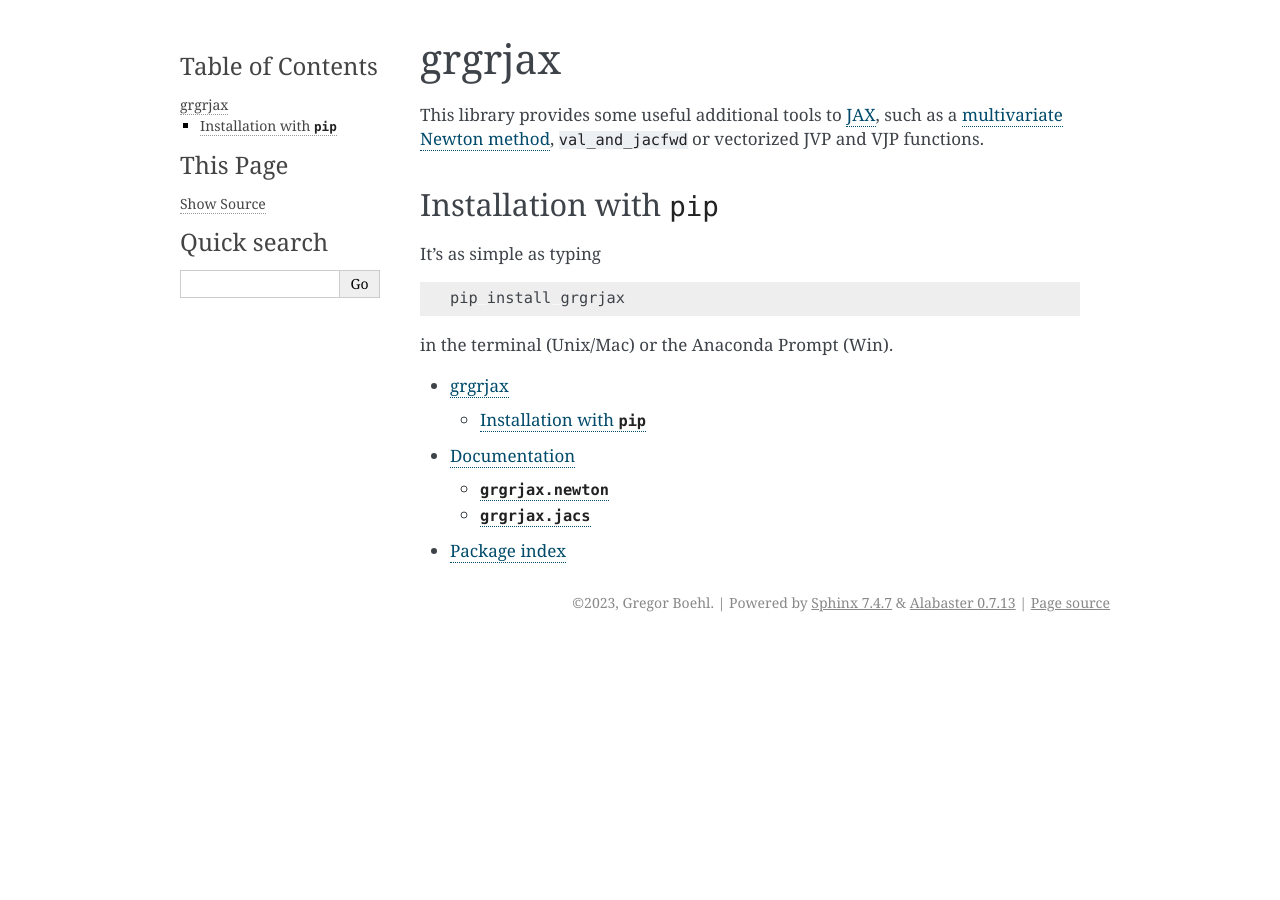
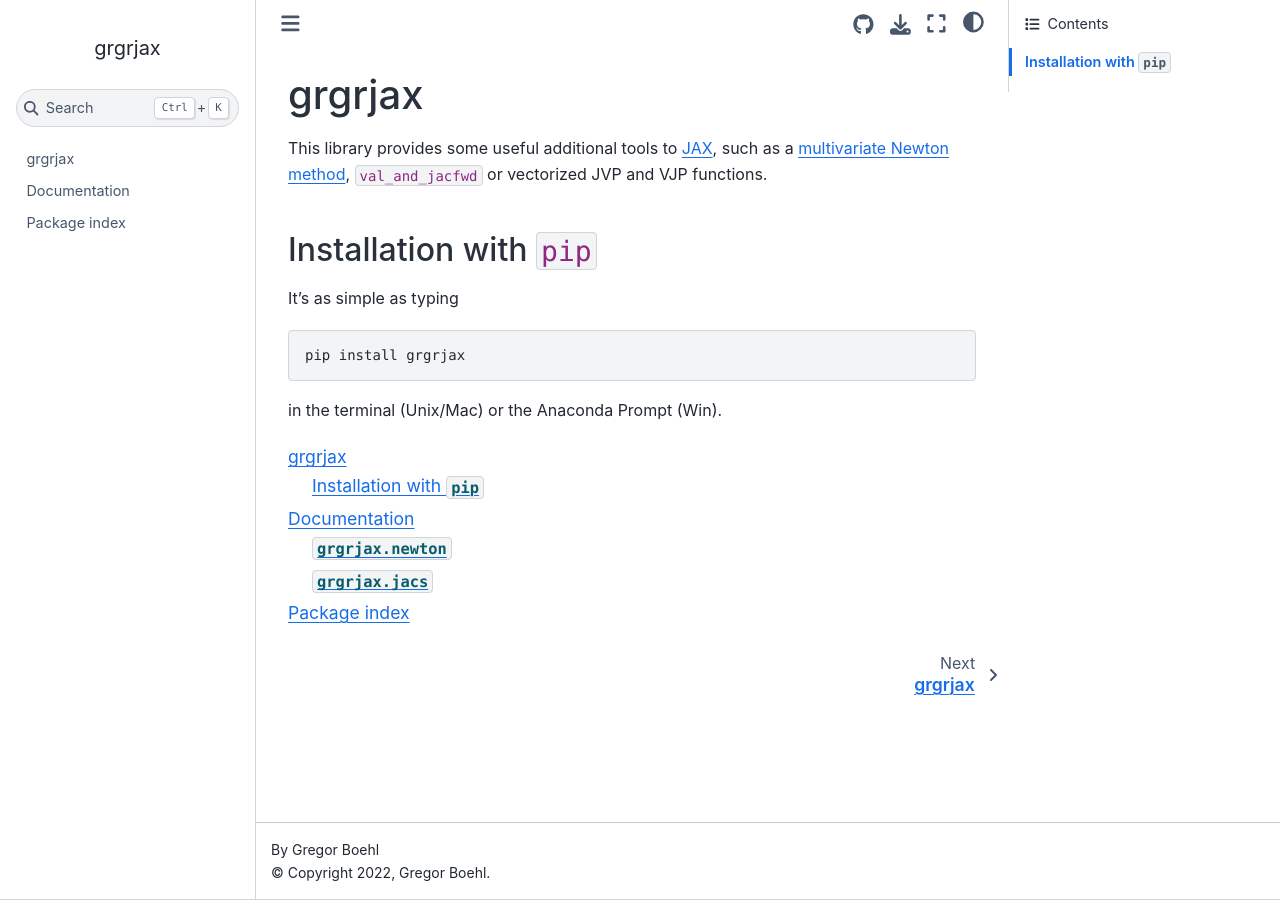
Before and after one commit to gboehl/grgrjax, a Sphinx documentation site: the page built from docs/index.rst, in a window 1280 px wide. Built offline with Sphinx 7.4.7 and the Sphinx Book theme 1.1.4, drawn with Linux system fonts in a browser that asks for light colours.

Commit message:
nicer docs

```diff
--- a/docs/conf.py
+++ b/docs/conf.py
@@ -2,7 +2,7 @@
 #
 # This file only contains a selection of the most common options. For a full
 # list see the documentation:
-# http://www.sphinx-doc.org/en/master/config
+# https://www.sphinx-doc.org/en/master/usage/configuration.html
 
 # -- Path setup --------------------------------------------------------------
 
@@ -10,15 +10,21 @@
 # add these directories to sys.path here. If the directory is relative to the
 # documentation root, use os.path.abspath to make it absolute, like shown here.
 #
+from grgrjax import __version__
 import os
 import sys
 sys.path.insert(0, os.path.abspath('..'))
 
+
 # -- Project information -----------------------------------------------------
 
 project = 'grgrjax'
-copyright = '2023, Gregor Boehl'
+copyright = '2022, Gregor Boehl'
 author = 'Gregor Boehl'
+
+# The full version, including alpha/beta/rc tags
+version = __version__
+release = version
 
 
 # -- General configuration ---------------------------------------------------
@@ -26,43 +32,63 @@ author = 'Gregor Boehl'
 # Add any Sphinx extension module names here, as strings. They can be
 # extensions coming with Sphinx (named 'sphinx.ext.*') or your custom
 # ones.
-extensions = ['sphinx.ext.napoleon', 'sphinx.ext.autodoc']
+# extensions = [
+# "sphinx.ext.autodoc",
+# ]
+extensions = [
+    "sphinx.ext.autodoc",
+    "sphinx.ext.napoleon",
+    "sphinx.ext.autosectionlabel",
+    "sphinx.ext.intersphinx",
+    "nbsphinx",
+    "sphinx.ext.mathjax",
+    "IPython.sphinxext.ipython_console_highlighting",
+]
 
 # Add any paths that contain templates here, relative to this directory.
-templates_path = ['_templates']
+templates_path = ["_templates", "**.ipynb_checkpoints"]
 
 # List of patterns, relative to source directory, that match files and
 # directories to ignore when looking for source files.
 # This pattern also affects html_static_path and html_extra_path.
 exclude_patterns = ['_build', 'Thumbs.db', '.DS_Store']
 
-# version = '0.1.5'
 
 # -- Options for HTML output -------------------------------------------------
-
-# The theme to use for HTML and HTML Help pages.  See the documentation for
-# a list of builtin themes.
-#
-html_theme = 'alabaster'
+html_theme = "sphinx_book_theme"
+html_copy_source = True
+html_show_sourcelink = True
+html_sourcelink_suffix = ""
+html_title = "grgrjax"
+html_static_path = ["_static"]
+html_theme_options = {
+    "path_to_docs": "docs",
+    "repository_url": "https://github.com/gboehl/grgrjax",
+    "repository_branch": "main",
+    "launch_buttons": {
+        "binderhub_url": "https://mybinder.org",
+        "notebook_interface": "classic",
+    },
+    "use_edit_page_button": True,
+    "use_issues_button": True,
+    "use_repository_button": True,
+    "use_download_button": True,
+    "description": "Some generic tools for JAX",
+    "github_repo": "grgrjax",
+    "github_user": "gboehl",
+    "sidebar_collapse": True,
+}
 
 # Add any paths that contain custom static files (such as style sheets) here,
 # relative to this directory. They are copied after the builtin static files,
 # so a file named "default.css" will overwrite the builtin "default.css".
-html_static_path = ['_static']
-# autodoc_mock_imports = ['econsieve', 'particles', 'numpy', 'pandas', 'emcee', 'kombine', 'pathos']
+autoclass_content = "both"
+autodoc_member_order = "groupwise"
+latex_use_parts = False
 
 
 def setup(app):
-    app.add_stylesheet('css/custom.css')
+    app.add_css_file('css/custom.css')
 
 
 master_doc = 'index'
-
-html_theme_options = {
-    # 'github_banner': True,
-    'description': 'Some generic tools for JAX',
-    'github_button': True,
-    'github_repo': 'grgrjax',
-    'github_user': 'gboehl',
-    'sidebar_collapse': False,
-}
```
